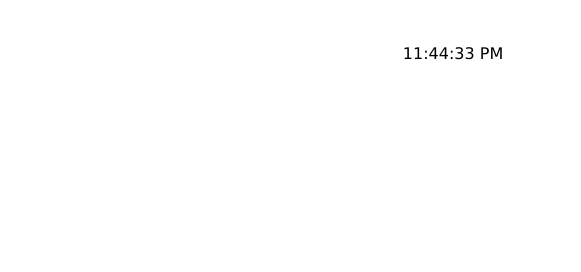
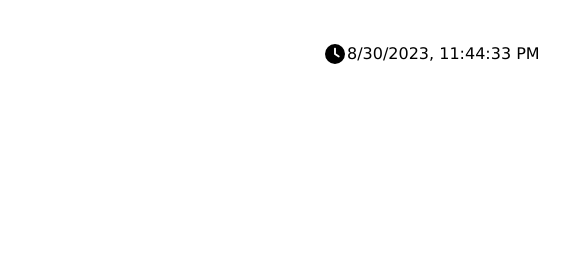
Before and after one commit to oyupanqui/TOP-Todo-List, a plain HTML site: page index.html in a window 1280 px wide. Shown: the top 272 px of the page, 699-1280 px from the left. Drawn offline with Linux system fonts and the light colour scheme.

Commit message:
added clock functionality

```diff
--- a/index.html
+++ b/index.html
@@ -15,7 +15,10 @@
     <header>
         <i class="fa-solid fa-bars" id="menu-selector"></i>
         <img src="./images/logo.png" id="logo" alt="logo">
-        <span id="date"><i class="fa-solid fa-clock" id="clock" style="color: #000000;"></i>Date</span>
+        <span id="date">
+            <i class="fa-solid fa-clock" id="clock" style="color: #000000;"></i>
+            <date>Welcome!</date>
+        </span>
     </header>
     <main>
         <nav>
--- a/main.js
+++ b/main.js
@@ -16,7 +16,7 @@
   \*********************/
 /***/ ((__unused_webpack_module, __webpack_exports__, __webpack_require__) => {
 
-eval("__webpack_require__.r(__webpack_exports__);\n/* harmony export */ __webpack_require__.d(__webpack_exports__, {\n/* harmony export */   \"default\": () => (__WEBPACK_DEFAULT_EXPORT__)\n/* harmony export */ });\nfunction updateClock () {\n    const date = document.getElementById(\"date\")\n    \n    function timeNow(date) {\n        date.textContent = new Date().toLocaleTimeString()\n    }\n\n    setInterval(function () {\n        timeNow(date)\n    }, 1000)\n    return date\n}\n\n/* harmony default export */ const __WEBPACK_DEFAULT_EXPORT__ = (updateClock);\n\n//# sourceURL=webpack://top-todo-list/./src/date.js?");
+eval("__webpack_require__.r(__webpack_exports__);\n/* harmony export */ __webpack_require__.d(__webpack_exports__, {\n/* harmony export */   \"default\": () => (__WEBPACK_DEFAULT_EXPORT__)\n/* harmony export */ });\nfunction updateClock () {\n    const date = document.getElementsByTagName(\"date\")[0]\n    \n    function timeNow(date) {\n        date.textContent = new Date().toLocaleString()\n    }\n\n    setInterval(function () {\n        timeNow(date)\n    }, 1000)\n    return date\n}\n\n/* harmony default export */ const __WEBPACK_DEFAULT_EXPORT__ = (updateClock);\n\n//# sourceURL=webpack://top-todo-list/./src/date.js?");
 
 /***/ }),
 
--- a/styles.css
+++ b/styles.css
@@ -34,6 +34,10 @@ header {
 #date {
     width: 20%;
     text-align: center;
+    display: flex;
+    flex-direction: row;
+    align-items: center;
+    gap: 2px;
 }
 
 #clock {
```
